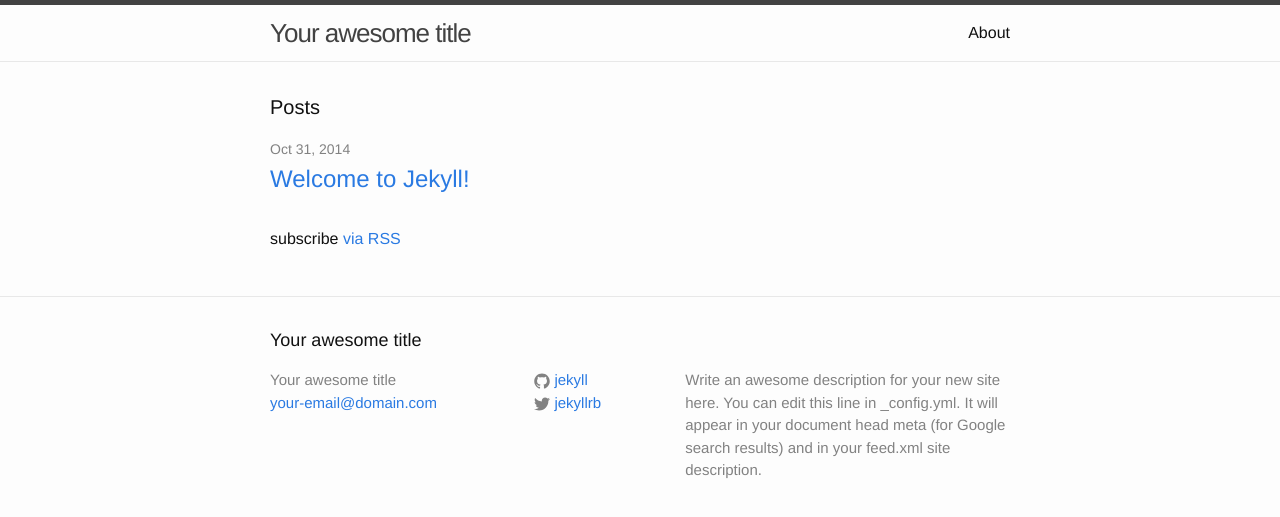
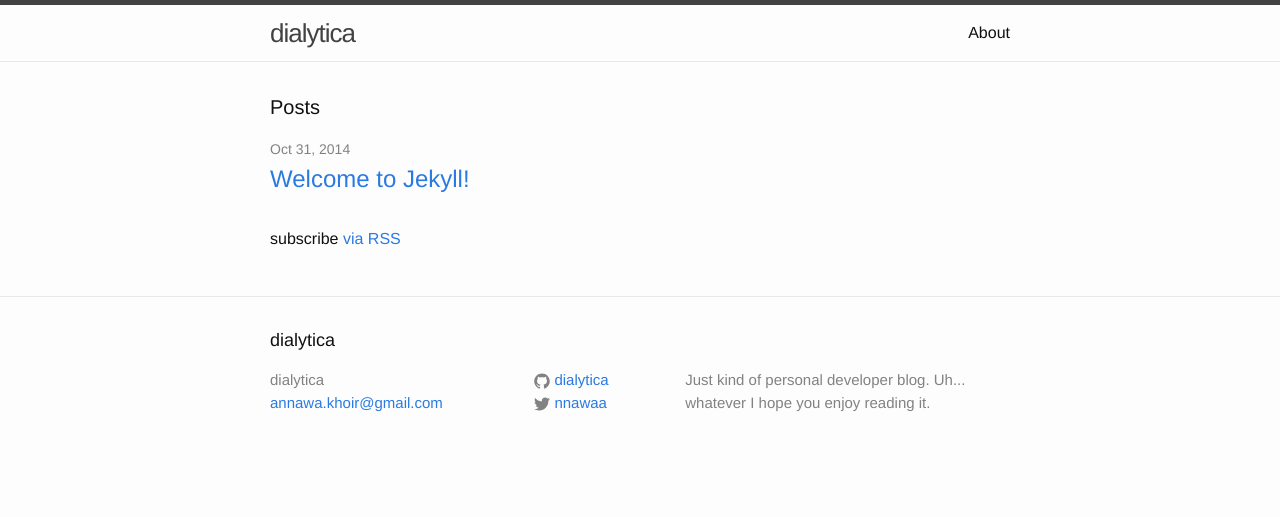
Before and after one commit to dialytica/dialytica.github.io, a Jekyll site: the page built from index.html, in a window 1280 px wide. Shown: the top 517 px of the page. Built offline with Jekyll 4.4.1, drawn with Linux system fonts in a browser that asks for light colours.

Commit message:
Editing something on _config.yml

```diff
--- a/_config.yml
+++ b/_config.yml
@@ -1,14 +1,12 @@
 # Site settings
-title: Your awesome title
-email: your-email@domain.com
+title: dialytica
+email: annawa.khoir@gmail.com
 description: > # this means to ignore newlines until "baseurl:"
-  Write an awesome description for your new site here. You can edit this
-  line in _config.yml. It will appear in your document head meta (for
-  Google search results) and in your feed.xml site description.
+  Just kind of personal developer blog. Uh... whatever I hope you enjoy reading it.
 baseurl: "" # the subpath of your site, e.g. /blog/
-url: "http://yourdomain.com" # the base hostname & protocol for your site
-twitter_username: jekyllrb
-github_username:  jekyll
+url: "http://dialytica.github.io" # the base hostname & protocol for your site
+twitter_username: nnawaa
+github_username:  dialytica
 
 # Build settings
 markdown: kramdown
```
